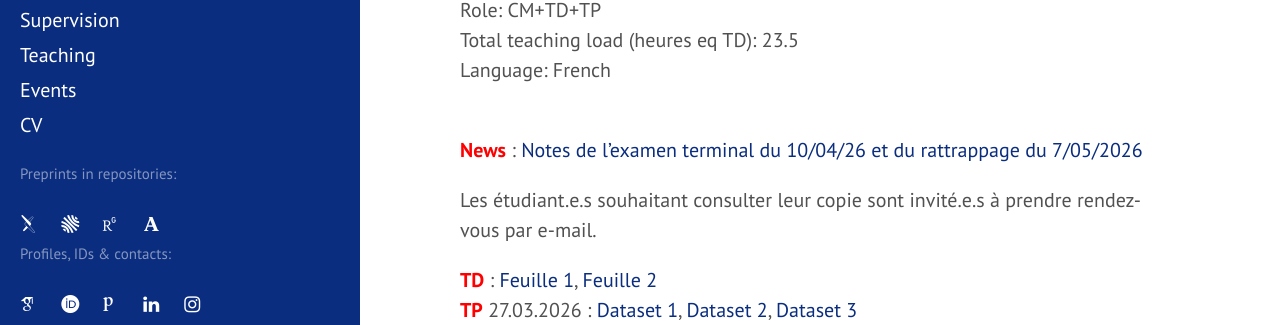
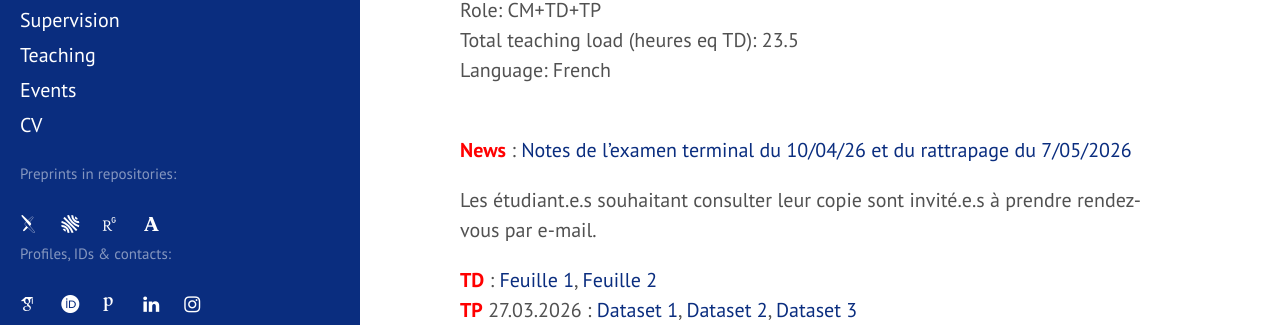
Before and after one commit to matteodachille/matteodachille.github.io, a Jekyll site: the page built from _courses/Infstat2026.md, in a window 1280 px wide and 900 px high. Shown: the part 328-653 px from the top of the window. Built offline with Jekyll 4.4.1, drawn with Linux system fonts in a browser that asks for light colours; nearby versions of some CDN libraries; some web fonts are replaced; grey boxes are pictures that could not be loaded.

Commit message:
Fixed typo

```diff
--- a/_courses/Infstat2026.md
+++ b/_courses/Infstat2026.md
@@ -16,7 +16,7 @@
 
 <br/>
 
-<a style="color: red; font-weight: bold;">News</a> : [Notes de l'examen terminal du 10/04/26 et du rattrappage du 7/05/2026](/downloads/Notes-StatInf-M1Math25_26.pdf){:target="_blank"} <br/>
+<a style="color: red; font-weight: bold;">News</a> : [Notes de l'examen terminal du 10/04/26 et du rattrapage du 7/05/2026](/downloads/Notes-StatInf-M1Math25_26.pdf){:target="_blank"} <br/>
 
 
 Les étudiant.e.s souhaitant consulter leur copie sont invité.e.s à prendre rendez-vous par e-mail.
```
